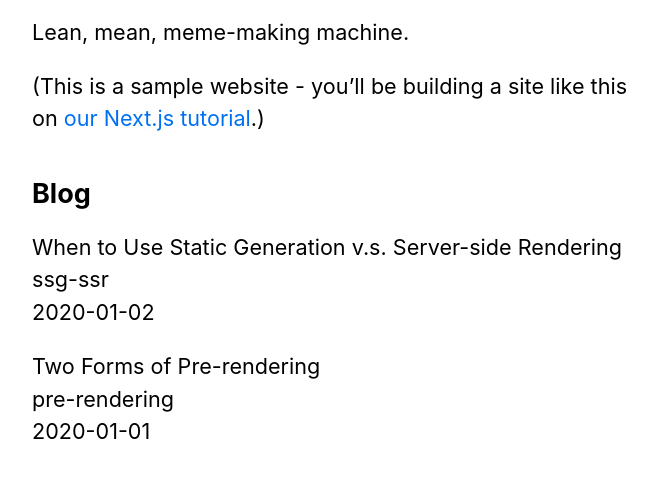
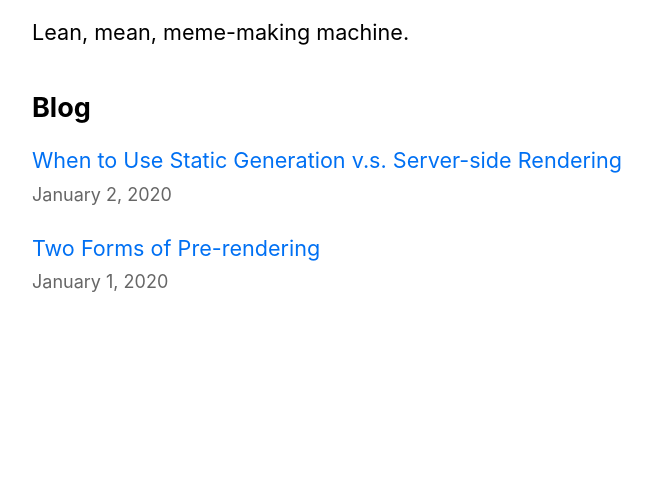
Before and after one commit to OtherAndrew/nextjs-blog, a Next.js app: page / in a window 1280 px wide. Shown: the part 294-772 px from the top of the page, without its empty margins (302-959 px from the left). Built offline with nearby package versions, Linux system fonts and the light colour scheme.

Commit message:
add blog post links and content

```diff
--- /dev/null
+++ b/components/date.js
@@ -0,0 +1,6 @@
+import { parseISO, format } from 'date-fns';
+
+export default function Date({ dateString }) {
+    const date = parseISO(dateString);
+    return <time dateTime={dateString}>{format(date, 'LLLL d, yyyy')}</time>;
+}
--- a/package.json
+++ b/package.json
@@ -6,6 +6,7 @@
     "start": "next start"
   },
   "dependencies": {
+    "date-fns": "^2.30.0",
     "gray-matter": "^4.0.3",
     "next": "latest",
     "react": "18.2.0",
--- a/pages/index.js
+++ b/pages/index.js
@@ -2,6 +2,8 @@
 import Layout, { siteTitle } from '../components/layout';
 import utilStyles from '../styles/utils.module.css';
 import { getSortedPostsData } from "../lib/posts";
+import Link from 'next/link';
+import Date from '../components/date';
 
 export async function getStaticProps() {
     const allPostsData = getSortedPostsData();
@@ -20,21 +22,17 @@
             </Head>
             <section className={utilStyles.headingMd}>
                 <p>Lean, mean, meme-making machine.</p>
-                <p>
-                    (This is a sample website - you’ll be building a site like this on{' '}
-                    <a href="https://nextjs.org/learn">our Next.js tutorial</a>.)
-                </p>
             </section>
             <section className={`${utilStyles.headingMd} ${utilStyles.padding1px}`}>
                 <h2 className={utilStyles.headingLg}>Blog</h2>
                 <ul className={utilStyles.list}>
                     {allPostsData.map(({ id, date, title }) => (
                         <li className={utilStyles.listItem} key={id}>
-                            {title}
+                            <Link href={`/posts/${id}`}>{title}</Link>
                             <br />
-                            {id}
-                            <br />
-                            {date}
+                            <small className={utilStyles.lightText}>
+                                <Date dateString={date} />
+                            </small>
                         </li>
                     ))}
                 </ul>
```
Also changed, not shown: pages/posts/[id].js (+13 -7 lines), 1 other file (tests, documents, lock files or other folders).
